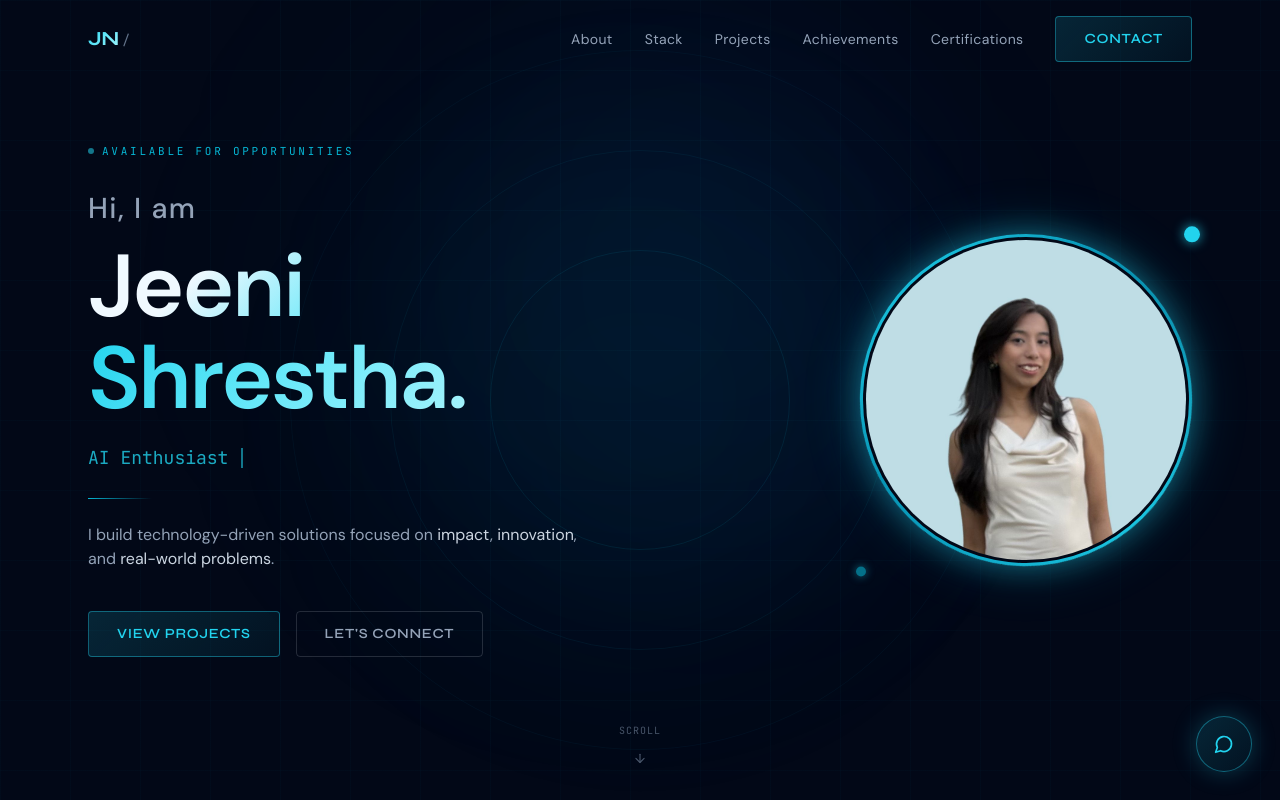
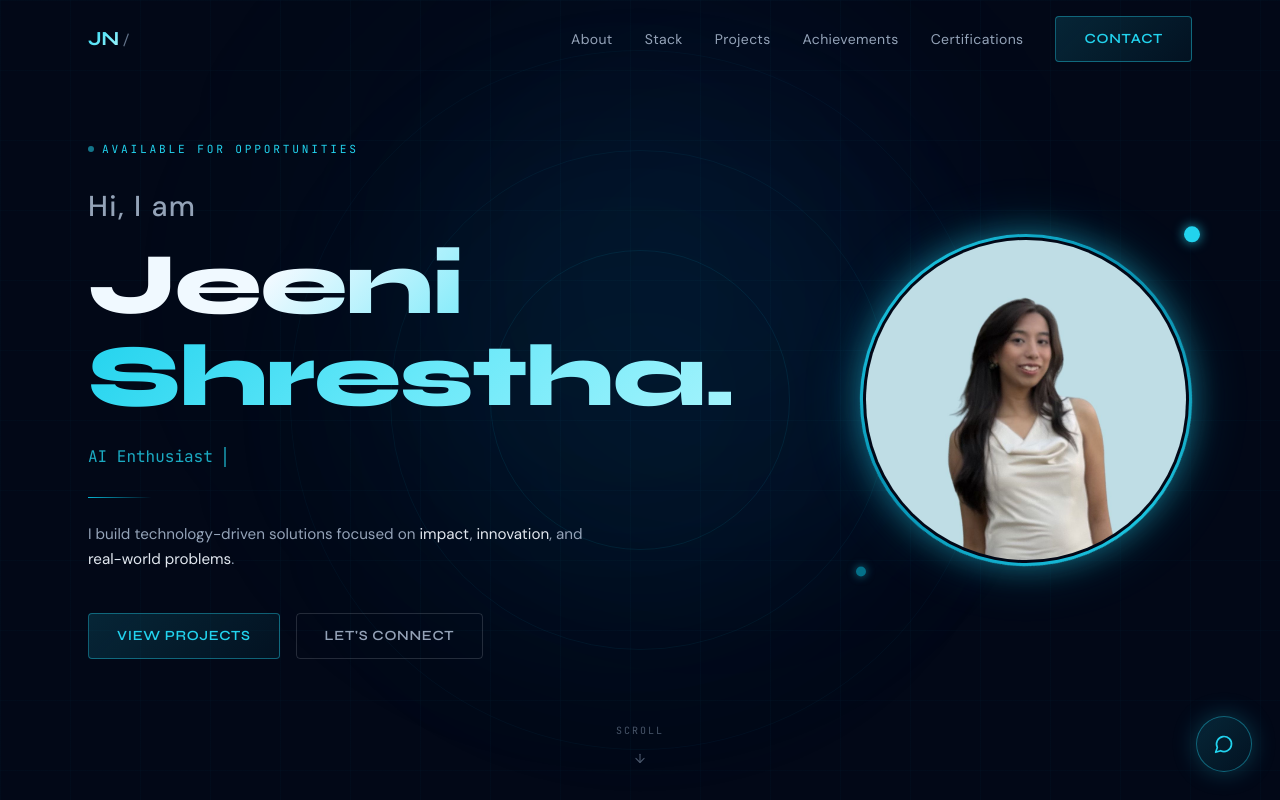
Before and after one commit to Jeeni18/Protfolio, a React (Vite) app: page / in a window 1280 px wide. Shown: the top 800 px of the page. Built offline with nearby package versions, Linux system fonts and the light colour scheme.

Commit message:
added changes

```diff
--- a/src/sections/Hero.jsx
+++ b/src/sections/Hero.jsx
@@ -1,8 +1,8 @@
-import React from 'react'
-import { motion } from 'framer-motion'
+import React, { useEffect, useState } from 'react'
+import { motion, AnimatePresence } from 'framer-motion'
 import { TypeAnimation } from 'react-type-animation'
 import { ArrowDown } from 'lucide-react'
-import jeeniPhoto from '../assets/me/jeeni.jpg' // ← update filename if different
+import jeeniPhoto from '../assets/me/jeeni.jpg'
 
 const container = {
   hidden: {},
@@ -17,16 +17,80 @@ const item = {
 }
 
 export default function Hero({ onContactOpen }) {
+  const [scrolled, setScrolled] = useState(false)
+
+  useEffect(() => {
+    const handleScroll = () => setScrolled(window.scrollY > 80)
+    window.addEventListener('scroll', handleScroll)
+    return () => window.removeEventListener('scroll', handleScroll)
+  }, [])
+
   const scrollTo = (id) => {
     document.querySelector(id)?.scrollIntoView({ behavior: 'smooth' })
   }
 
   return (
+    <>
+      {/* ── Sticky Mini Logo (appears on scroll) ── */}
+      <AnimatePresence>
+        {scrolled && (
+          <motion.div
+            initial={{ opacity: 0, x: -20 }}
+            animate={{ opacity: 1, x: 0 }}
+            exit={{ opacity: 0, x: -20 }}
+            transition={{ duration: 0.4, ease: [0.22, 1, 0.36, 1] }}
+            className="fixed top-4 left-5 z-[60] flex items-center gap-2.5 cursor-pointer"
+            onClick={() => window.scrollTo({ top: 0, behavior: 'smooth' })}
+          >
+            {/* Mini circular photo */}
+            <div
+              className="rounded-full p-[2px] flex-shrink-0"
+              style={{
+                background: 'linear-gradient(135deg, #22d3ee, #0891b2 40%, #22d3ee90)',
+                boxShadow: '0 0 12px rgba(34,211,238,0.4)',
+              }}
+            >
+              <div className="rounded-full p-[1.5px] bg-[#020817]">
+                <img
+                  src={jeeniPhoto}
+                  alt="Jeeni"
+                  className="w-8 h-8 rounded-full object-cover object-top"
+                />
+              </div>
+            </div>
+
+            {/* Name text */}
+            <div style={{ lineHeight: 1.1 }}>
+              <p style={{
+                fontFamily: "'Syne', sans-serif",
+                fontWeight: 700,
+                fontSize: '0.85rem',
+                background: 'linear-gradient(135deg, #f0f9ff, #22d3ee)',
+                WebkitBackgroundClip: 'text',
+                WebkitTextFillColor: 'transparent',
+                backgroundClip: 'text',
+              }}>
+                Jeeni Shrestha
+              </p>
+              <p style={{
+                fontFamily: "'JetBrains Mono', monospace",
+                fontSize: '0.6rem',
+                color: '#22d3ee99',
+                letterSpacing: '0.1em',
+                textTransform: 'uppercase',
+              }}>
+                Portfolio
+              </p>
+            </div>
+          </motion.div>
+        )}
+      </AnimatePresence>
+
       <section
         id="hero"
         className="relative min-h-screen flex items-center justify-center overflow-hidden"
       >
-      {/* Decorative rings — behind everything */}
+        {/* Decorative rings */}
         <div className="absolute inset-0 flex items-center justify-center pointer-events-none">
           <div className="w-[700px] h-[700px] rounded-full border border-cyan-500/5" />
           <div className="absolute w-[500px] h-[500px] rounded-full border border-cyan-500/[0.07]" />
@@ -36,20 +100,25 @@ export default function Hero({ onContactOpen }) {
         {/* Glow core */}
         <div className="absolute top-1/2 left-1/2 -translate-x-1/2 -translate-y-1/2 w-[500px] h-[500px] bg-cyan-500/[0.04] rounded-full blur-[100px] pointer-events-none" />
 
-      {/* Main content: two columns */}
         <motion.div
           variants={container}
           initial="hidden"
           animate="show"
-        className="relative z-10 w-full max-w-6xl mx-auto px-6 flex flex-col-reverse md:flex-row items-center justify-between gap-12 md:gap-8 pt-24 md:pt-0"
+          className="relative z-10 w-full max-w-6xl mx-auto px-6 pt-24 md:pt-0 flex flex-col md:flex-row items-center justify-between gap-10 md:gap-8"
         >
-        {/* ── LEFT: Text ── */}
-        <div className="flex-1 flex flex-col items-center md:items-start text-center md:text-left">
+          {/* ── TEXT — order-1 on mobile (shows first), order-1 on desktop (left side) ── */}
+          <div className="order-1 md:order-1 flex-1 flex flex-col items-center md:items-start text-center md:text-left">
 
             {/* Status pill */}
             <motion.div variants={item} className="inline-flex items-center gap-2 mb-7">
               <span className="w-1.5 h-1.5 rounded-full bg-cyan-400 animate-pulse" />
-            <span className="font-mono text-[11px] text-cyan-500 tracking-[0.25em] uppercase">
+              <span style={{
+                fontFamily: "'JetBrains Mono', monospace",
+                fontSize: '0.7rem',
+                color: '#22d3ee',
+                letterSpacing: '0.25em',
+                textTransform: 'uppercase',
+              }}>
                 Available for Opportunities
               </span>
             </motion.div>
@@ -67,29 +136,46 @@ export default function Hero({ onContactOpen }) {
               }}>
                 Hi, I am
               </p>
-            <h1
-              className="font-hero font-bold leading-[1.0] tracking-tight text-transparent bg-clip-text"
-              style={{
+
+              <h1 style={{
+                fontFamily: "'Syne', sans-serif",
+                fontWeight: 800,
+                lineHeight: 1.0,
+                letterSpacing: '-0.02em',
                 fontSize: 'clamp(3rem, 8vw, 5.5rem)',
-                backgroundImage: 'linear-gradient(135deg, #f0f9ff 30%, #67e8f9 70%, #22d3ee 100%)',
-              }}
-            >
+                background: 'linear-gradient(135deg, #f0f9ff 30%, #67e8f9 70%, #22d3ee 100%)',
+                WebkitBackgroundClip: 'text',
+                WebkitTextFillColor: 'transparent',
+                backgroundClip: 'text',
+                display: 'block',
+              }}>
                 Jeeni
               </h1>
-            <h1
-              className="font-hero font-bold leading-[1.0] tracking-tight text-transparent bg-clip-text mt-1"
-              style={{
+
+              <h1 style={{
+                fontFamily: "'Syne', sans-serif",
+                fontWeight: 800,
+                lineHeight: 1.0,
+                letterSpacing: '-0.02em',
                 fontSize: 'clamp(3rem, 8vw, 5.5rem)',
-                backgroundImage: 'linear-gradient(135deg, #22d3ee 0%, #67e8f9 50%, #a5f3fc 100%)',
-              }}
-            >
+                marginTop: '4px',
+                background: 'linear-gradient(135deg, #22d3ee 0%, #67e8f9 50%, #a5f3fc 100%)',
+                WebkitBackgroundClip: 'text',
+                WebkitTextFillColor: 'transparent',
+                backgroundClip: 'text',
+                display: 'block',
+              }}>
                 Shrestha.
               </h1>
             </motion.div>
 
             {/* Typing animation */}
             <motion.div variants={item} className="mb-6 h-8 flex items-center">
-            <span className="font-mono text-base md:text-lg text-cyan-400/80">
+              <span style={{
+                fontFamily: "'JetBrains Mono', monospace",
+                fontSize: '1rem',
+                color: 'rgba(34,211,238,0.8)',
+              }}>
                 <TypeAnimation
                   sequence={[
                     'Computer Engineering Student', 2500,
@@ -106,7 +192,7 @@ export default function Hero({ onContactOpen }) {
               <span className="ml-0.5 w-0.5 h-5 bg-cyan-400 animate-pulse inline-block" />
             </motion.div>
 
-          {/* Divider line */}
+            {/* Divider line — desktop only */}
             <motion.div
               variants={item}
               className="w-16 h-px bg-gradient-to-r from-cyan-500 to-transparent mb-6 hidden md:block"
@@ -115,12 +201,19 @@ export default function Hero({ onContactOpen }) {
             {/* One-liner */}
             <motion.p
               variants={item}
-            className="font-body text-sm md:text-base text-slate-400 max-w-lg leading-relaxed mb-10"
+              style={{
+                fontFamily: "'DM Sans', sans-serif",
+                fontSize: '0.95rem',
+                color: '#94a3b8',
+                maxWidth: '32rem',
+                lineHeight: 1.7,
+                marginBottom: '2.5rem',
+              }}
             >
               I build technology-driven solutions focused on{' '}
-            <span className="text-slate-300">impact</span>,{' '}
-            <span className="text-slate-300">innovation</span>, and{' '}
-            <span className="text-slate-300">real-world problems</span>.
+              <span style={{ color: '#e2e8f0' }}>impact</span>,{' '}
+              <span style={{ color: '#e2e8f0' }}>innovation</span>, and{' '}
+              <span style={{ color: '#e2e8f0' }}>real-world problems</span>.
             </motion.p>
 
             {/* CTAs */}
@@ -144,13 +237,13 @@ export default function Hero({ onContactOpen }) {
             </motion.div>
           </div>
 
-        {/* ── RIGHT: Photo ── */}
+          {/* ── PHOTO — order-2 on mobile (shows after text), order-2 on desktop (right side) ── */}
           <motion.div
             variants={item}
-          className="flex-shrink-0 flex items-center justify-center"
+            className="order-2 md:order-2 flex-shrink-0 flex items-center justify-center"
           >
-          {/* Outer spinning ring */}
             <div className="relative">
+              {/* Spinning ring */}
               <motion.div
                 animate={{ rotate: 360 }}
                 transition={{ duration: 18, repeat: Infinity, ease: 'linear' }}
@@ -182,12 +275,11 @@ export default function Hero({ onContactOpen }) {
               >
                 {/* Inner dark ring gap */}
                 <div className="rounded-full p-[3px] bg-[#020817]">
-                {/* Photo */}
                   <div
                     className="rounded-full overflow-hidden"
                     style={{
-                    width: 'clamp(220px, 28vw, 320px)',
-                    height: 'clamp(220px, 28vw, 320px)',
+                      width: 'clamp(180px, 28vw, 320px)',
+                      height: 'clamp(180px, 28vw, 320px)',
                     }}
                   >
                     <img
@@ -224,7 +316,13 @@ export default function Hero({ onContactOpen }) {
           onClick={() => scrollTo('#about')}
           className="absolute bottom-10 left-1/2 -translate-x-1/2 flex flex-col items-center gap-2 cursor-pointer group"
         >
-        <span className="font-mono text-[10px] text-slate-600 tracking-widest uppercase group-hover:text-cyan-500 transition-colors">
+          <span style={{
+            fontFamily: "'JetBrains Mono', monospace",
+            fontSize: '0.625rem',
+            color: '#475569',
+            letterSpacing: '0.2em',
+            textTransform: 'uppercase',
+          }}>
             Scroll
           </span>
           <motion.div
@@ -236,5 +334,6 @@ export default function Hero({ onContactOpen }) {
           </motion.div>
         </motion.div>
       </section>
+    </>
   )
 }
```
Lines whose indentation alone changed are shown as unchanged.
